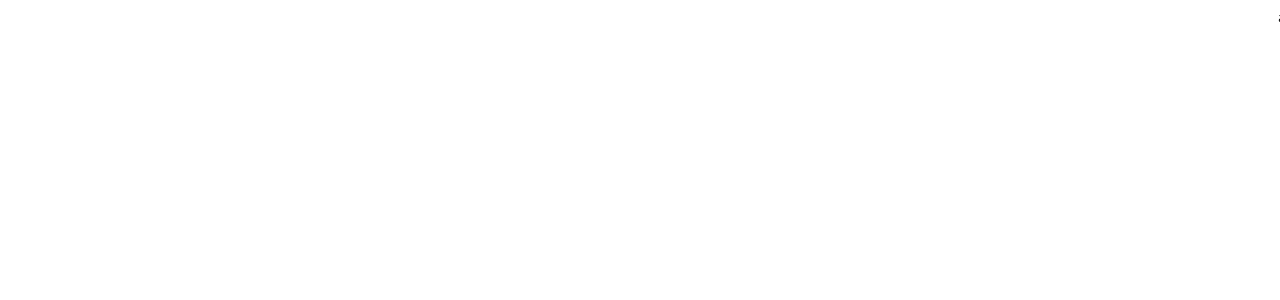
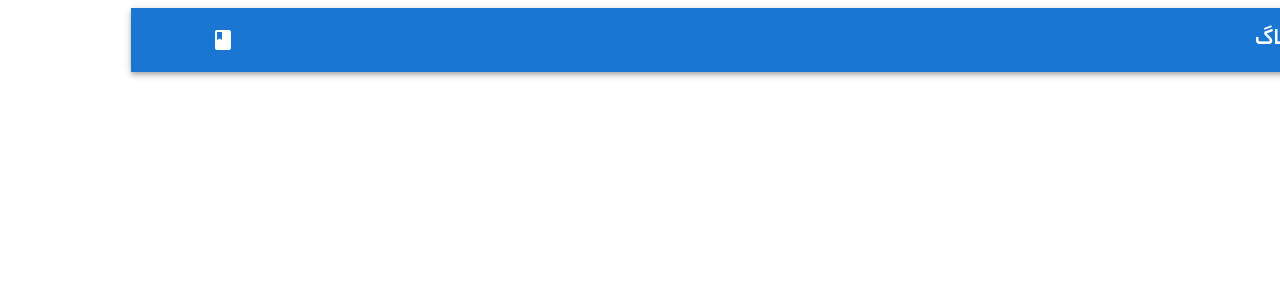
Before and after one commit to javadevbh/Webolog, a React (Vite) app: page / in a window 1280 px wide. Shown: the top 300 px of the page. Built offline with nearby package versions, Linux system fonts and the light colour scheme.

Commit message:
Add header component

```diff
--- a/index.html
+++ b/index.html
@@ -4,7 +4,7 @@
     <meta charset="UTF-8" />
     <link rel="icon" type="image/svg+xml" href="/vite.svg" />
     <meta name="viewport" content="width=device-width, initial-scale=1.0" />
-    <title>Blend Blog</title>
+    <title>Webolog</title>
   </head>
   <body>
     <div id="root"></div>
--- a/src/App.jsx
+++ b/src/App.jsx
@@ -1,6 +1,10 @@
+import Layout from "./layouts/Layout";
+
 function App() {
   return (
-    <div>app</div>
+    <div>
+      <Layout></Layout>
+    </div>
   );
 }
 
--- /dev/null
+++ b/src/layouts/Header.jsx
@@ -0,0 +1,25 @@
+import { AppBar, Container, Toolbar, Typography } from "@mui/material";
+import BookIcon from "@mui/icons-material/Book";
+
+function Header() {
+  return (
+    <AppBar position="sticky">
+      <Container maxWidth="lg">
+        <Toolbar
+          sx={{
+            display: "flex",
+            alignItems: "center",
+            justifyContent: "space-between",
+          }}
+        >
+          <Typography component="h1" variant="h5" fontWeight="700">
+            وِبولاگ
+          </Typography>
+          <BookIcon />
+        </Toolbar>
+      </Container>
+    </AppBar>
+  );
+}
+
+export default Header;
--- /dev/null
+++ b/src/layouts/Layout.jsx
@@ -0,0 +1,12 @@
+import Header from "./Header";
+
+function Layout({ children }) {
+  return (
+    <>
+      <Header />
+      {children}
+    </>
+  );
+}
+
+export default Layout;
```
